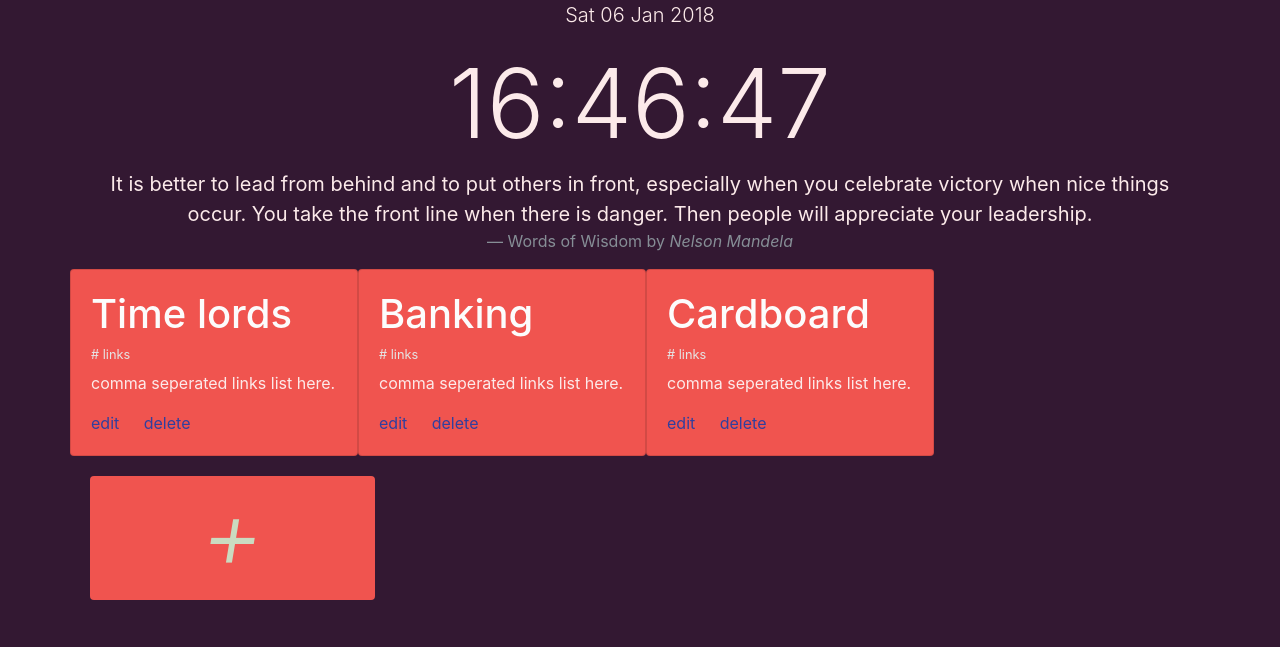
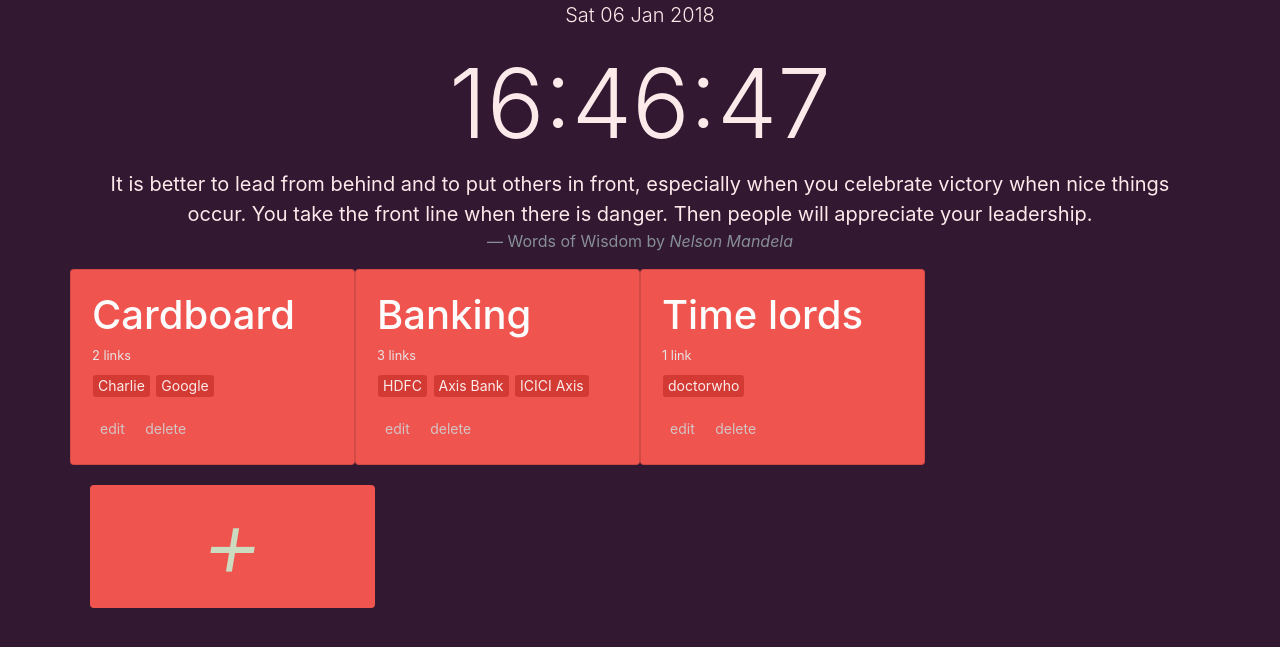
Before and after one commit to alikhundmiri/dailylauncher, a Django app: page / in a window 1280 px wide. Shown: the part 56-703 px from the top of the page. Run offline with Django 3.2, Linux system fonts and the light colour scheme; a user stored in the database is signed in; data comes from the database, SQL or seed files in the repository; both versions use the stored data as it was after the commit; some libraries are stand-ins or nearby versions.

Commit message:
edit is working, add new is working

```diff
--- a/core/models.py
+++ b/core/models.py
@@ -27,6 +27,12 @@
 
 	def get_absolute_url(self):
 		return reverse("user:home", kwargs={"slug" : self.slug})
+
+	def get_edit_url(self):
+		return reverse("user:card_edit", kwargs={"slug" : self.slug})
+
+	def get_delete_url(self):
+		return reverse('user:card_delete', kwargs={"slug" : self.slug})
 
 	class Meta:
 		ordering 	=		["-timestamp", "-updated"]
--- /dev/null
+++ b/core/templates/core/delete_modal.html
@@ -0,0 +1,20 @@
+<!-- Modal -->
+		<div class="modal fade" id="modal_{{group.slug}}" tabindex="-1" role="dialog" aria-labelledby="modal_{{group.slug}}" aria-hidden="true">
+			<div class="modal-dialog" role="document">
+				<div class="modal-content">
+					<div class="modal-header">
+						<h5 class="modal-title" id="modal_{{group.slug}}">Modal title</h5>
+						<button type="button" class="close" data-dismiss="modal" aria-label="Close">
+							<span aria-hidden="true">&times;</span>
+						</button>
+					</div>
+					<div class="modal-body">
+						Are you sure you want to delete '{{group.group_name}}' card?
+					</div>
+					<div class="modal-footer">
+						<button type="button" class="btn btn-secondary" data-dismiss="modal">Close</button>
+						<a href="{{ group.get_delete_url }}" class="btn btn-danger" role="button" aria-pressed="true">delete</a>
+					</div>
+				</div>
+			</div>
+		</div>
--- a/core/urls.py
+++ b/core/urls.py
@@ -12,9 +12,9 @@
 Including another URLconf
     1. Import the include() function: from django.urls import include, path
     2. Add a URL to urlpatterns:  path('blog/', include('blog.urls'))
-"""
+    """
 
-from django.urls import path
+from django.urls import path, include
 from . import views
 
 app_name = 'core'
@@ -22,4 +22,10 @@
 	path('', views.index, name='home'),
 	path('price', views.price, name='price'),
 	path('new', views.card_create, name='card_create'),
+
+	path('<slug:slug>/', include([
+		path('', views.emptypage, name='emptypage'),
+		path('edit/', views.card_edit, name='card_edit'),
+		path('delete/', views.card_delete, name='card_delete'),
+		])),
 ]
--- a/core/views.py
+++ b/core/views.py
@@ -1,6 +1,7 @@
 from django.contrib import messages
 from django.contrib.auth.decorators import login_required
 from django.db import IntegrityError, transaction
+from django.db.models import Count
 from django.http import Http404, HttpResponseRedirect
 from django.shortcuts import render, get_object_or_404
 from django.utils.timezone import datetime
@@ -10,6 +11,9 @@
 
 from .models import group, linklist
 from .forms import NewGroupForm, NewLinkForm, BaseLinkFormSet
+
+def emptypage(request):
+	return render(request, 'emptyfile.html')
 
 def price(request):
 	dbug = settings.DEBUG
@@ -31,10 +35,17 @@
 	today = datetime.today()
 	if request.user.is_authenticated:
 		# created_groups = get_object_or_404(group, user=request.user)
-		created_groups = group.objects.filter(user=request.user)
+		pass
 	else:
 		return HttpResponseRedirect('/welcome')
 
+	# created_groups = group.objects.filter(user=request.user)
+	created_groups = group.objects.annotate(group__count=Count('card_content'))
+	# the annotate will count the number of foreign keys connected to each of the item in this group.
+
+	created_links = linklist.objects.filter(user=request.user)
+
+	# print(created_links)
 	# for g in created_groups.all():
 		# print(g.group_name)
 		# for l in g.website.all():
@@ -43,11 +54,13 @@
 
 	context = {
 		"groups" : created_groups,
+		'links' : created_links,
 		"today" : today,
 		'dbug' : dbug,
 	}
 	return render(request, 'user_home.html', context)
 
+# create a new card
 @login_required
 def card_create(request):
 	dbug = settings.DEBUG
@@ -108,15 +121,21 @@
 		'link_formset' : link_formset,
 		"nbar" : "New Card",
 		'dbug' : dbug,
+		'intro_text' : 'Create a new Card!',
+		'button_text' : 'Create Card',
+		'mid_level_text' : 'You can enter maximum 5 Links in a single card.',
 	}
 	return render(request, 'general_form.html', context)
 
+# edit the card
 @login_required
-def edit_card(request):
+def card_edit(request, slug = None):
+
 	'''
 	Change the below one to suit the edit feature.
 	This should go by id, fetch the card details, and verify is the requested user and id's user is same
 	'''
+
 	dbug = settings.DEBUG
 
 	if request.user.is_authenticated:
@@ -125,23 +144,29 @@
 		raise Http404
 
 	user = request.user
-	new_group = group()
+	# new_group = group()
+	new_group = get_object_or_404(group, slug=slug)
+	print(new_group)
 	# Create the formset, with specifit form and formset we want.
 	LinkFormSet = formset_factory(NewLinkForm, formset=BaseLinkFormSet)
 
 	# getting our existing link data for this user, this will be used as initial data
-	user_links = linklist.objects.filter(user=user).order_by('title')
+	user_links = linklist.objects.filter(card=new_group)
+
 	link_data = [{'link' : l.link, 'title' : l.title} for l in user_links]
+	group_data = {'user' : user, 'group_name' : new_group.group_name}
+	if new_group.user == user:
+		pass
+	else:
+		raise Http404
+
 
 	if request.method == "POST":
-		group_form = NewGroupForm(request.POST, user=user)
-		link_formset = NewLinkForm(request.POST)
+		group_form = NewGroupForm(request.POST, instance=new_group)
+		link_formset = LinkFormSet(request.POST)
 
 		if group_form.is_valid() and link_formset.is_valid():
-			# save group info
-			# new_group = group_form.save(commit=False)
 			new_group.group_name = group_form.cleaned_data.get('group_name')
-			# group_form.save_m2m()
 			new_group.user = user
 			new_group.save()
 
@@ -149,11 +174,15 @@
 			new_links = []
 
 			for link_form in link_formset:
-				link = link_form.cleaned_data.get('link')
-				title = link_form.cleaned_data.get('title')
+				if link_form.is_valid():
+					link = link_form.cleaned_data.get('link')
+					title = link_form.cleaned_data.get('title')
 
-				if title and link:
-					new_links.append(linklist(user=user, title=title, link=link, card=new_group.group_name))
+					if title and link:
+						model_instance = linklist(user=user, card=new_group)
+						setattr(model_instance, 'link', link)
+						setattr(model_instance, 'title', title)
+						new_links.append(model_instance)
 
 			try:
 				with transaction.atomic():
@@ -170,7 +199,7 @@
 			# link_form.save_m2m()
 
 	else:
-		group_form = NewGroupForm(user=user)
+		group_form = NewGroupForm(initial=group_data)
 		link_formset = LinkFormSet(initial=link_data)
 
 	context = {
@@ -178,5 +207,23 @@
 		'link_formset' : link_formset,
 		"nbar" : "New Card",
 		'dbug' : dbug,
+		'intro_text' : 'Edit your card!',
+		'button_text' : 'Save Changes',
+		'mid_level_text' : 'You can enter maximum 5 Links in a single card.',
 	}
 	return render(request, 'general_form.html', context)
+
+
+# delete the card
+@login_required
+def card_delete(request, slug = None):
+
+	user = request.user
+	# new_group = group()
+	select_card = get_object_or_404(group, slug=slug)
+
+	if request.user.is_authenticated and select_card.user == user:
+		select_card.delete()
+		return HttpResponseRedirect(request.META.get('HTTP_REFERER'))
+	else:
+		raise Http404
--- a/dlauncher/settings.py
+++ b/dlauncher/settings.py
@@ -22,7 +22,7 @@
 # SECURITY WARNING: keep the secret key used in production secret!
 SECRET_KEY = os.environ.get('SECRET_KEY', 'SOME+RANDOM+KEY(z9+3vnm(jb0u@&w68t#5_e8s9-lbfhv-')
 # SECURITY WARNING: don't run with debug turned on in production!
-DEBUG = True
+DEBUG = False
 
 ALLOWED_HOSTS = ['www.daily-launcher.herokuapp.com','daily-launcher.herokuapp.com','127.0.0.1']
 
--- a/templates/index.html
+++ b/templates/index.html
@@ -34,9 +34,8 @@
           padding-top: 56px;
         }
       }
-      a.card-block, card-block { background-color: #F0544F; margin: 20px; color: #CADBC0; }
-      h5.custom-card h6.custom-card {color: #000000}
-      div.new_card {  }
+      a.card-block { background-color: #F0544F; margin: 20px; color: #CADBC0; }
+
     </style>
 
 {% if not dbug %}
--- a/templates/user_home.html
+++ b/templates/user_home.html
@@ -11,10 +11,40 @@
 {% endblock %}
 
 {% block head_extras %}
-<style type="text/css">
 
+<style>
+a.tinylink {
+	color : #FCEAEA;
+	background: #D33A34;
+	border: hidden;
+	outline: hidden;
+	padding: 5px;
+	margin: 1px;
+	line-height: 0.8;
+}
+a.changecard {
+	color: #D3C4C4;
+	background: #F0544F;
+	outline: hidden;
+	border-color: #F0544F;
+	border: hidden;
+}
+div.custom-card {
+	width: 18rem;
+	background: #F0544F;
+	padding: 1px;
+}
+h6.card-subtitle {
+	color: #E5E5E5
+}
+a.card-main {
+	color: #FCFCFC
+}
+
+div.modal {
+	color: #0a0a0a
+}
 </style>
-
 <script type="text/javascript">
 	// This is for the clock on the main page.
 	function startTime() {
@@ -35,8 +65,10 @@
 
 		{% for group in groups %}
 		function {{request.user.username}}_{{forloop.counter}}() {
-		{% for links in group.webpage.all %}
-		window.open("{{link.links}}")
+			{% for link in links %}
+			{% if link.card == group %}
+			window.open("{{link.link}}")
+			{% endif %}
 			{% endfor %}
 		};
 		{% endfor %}
@@ -67,31 +99,28 @@
 	<div class="container">
 		<div class="row" style="align-self: center;">
 			{% for group in groups %}
-
-
-		<div class="card custom-card" style="width: 18rem;background: #F0544F">
+			<div class="card custom-card col-lg-3">
 				<div class="card-body">
-				<h1 class="card-title"><a style="color: #FCFCFC" href="#" onclick="return {{request.user.username}}_{{forloop.counter}}()">{{group.group_name}}</a></h1>
-				<h6 class="card-subtitle mb-2" style="color: #E5E5E5"><small># links</small></h6>
-				<p class="card-text">comma seperated links list here.</p>
-				<a href="#" class="card-link" style="color: #313F9E">edit</a>
-				<a href="#" class="card-link" style="color: #313F9E">delete</a>
+					<h1 class="card-title">
+						<a class="card-main" href="#" onclick="return {{request.user.username}}_{{forloop.counter}}()">{{group.group_name}}</a></h1>
+						<h6 class="card-subtitle mb-2 ">
+							<small>
+								{{group.group__count}} link{{ group.group__count|pluralize:"s" }}
+							</small>
+						</h6>
+						<p class="card-text">
+							{% for link in links %}
+							{% if link.card == group %}
+							<a href="{{ link.link }}" class="btn btn-info btn-sm tinylink" role="button" aria-pressed="true">{{ link.title }}</a>
+							{% endif %}
+							{% endfor %}
+						</p>
+						<a href="{{ group.get_edit_url }}" class="btn btn-light btn-sm changecard" role="button" aria-pressed="true">edit</a>
+						<a href="#" class="btn btn-dark btn-sm changecard" data-toggle="modal" data-target="#modal_{{group.slug}}" aria-pressed="true">delete</a>
+				<!-- drop a modal here -->
 			</div>
 		</div>
-
-
-<!-- 		<a href="#" onclick="return {{request.user.username}}_{{forloop.counter}}()" class="card-block clearfix col-lg-3 col-md-3 text-center rounded">
-			<div class="row">
-				<div class="col-12 align-middle">
-					<h3>{{group.group_name}}</h3>
-					<p style="color: white">
-						{% for link in group.webpage.all %}
-						{{link.title}},
-						{% endfor %}
-					</p>
-				</div>
-			</div>
-		</a> -->
+		{% include 'core/delete_modal.html' %}
 		{% endfor %}
 		<a href="{% url 'core:card_create' %}" class="card-block clearfix col-lg-3 col-md-3 text-center rounded">
 			<div class="row">
@@ -102,4 +131,6 @@
 		</a>
 	</div>
 </div>
+
+
 {% endblock %}
```
Also changed, not shown: templates/general_form.html (+12 -27 lines), core/templates/core/emptyfile.html (added), db.sqlite3, static/base/formset/jquery.formset.js. Lines whose indentation alone changed are shown as unchanged.
